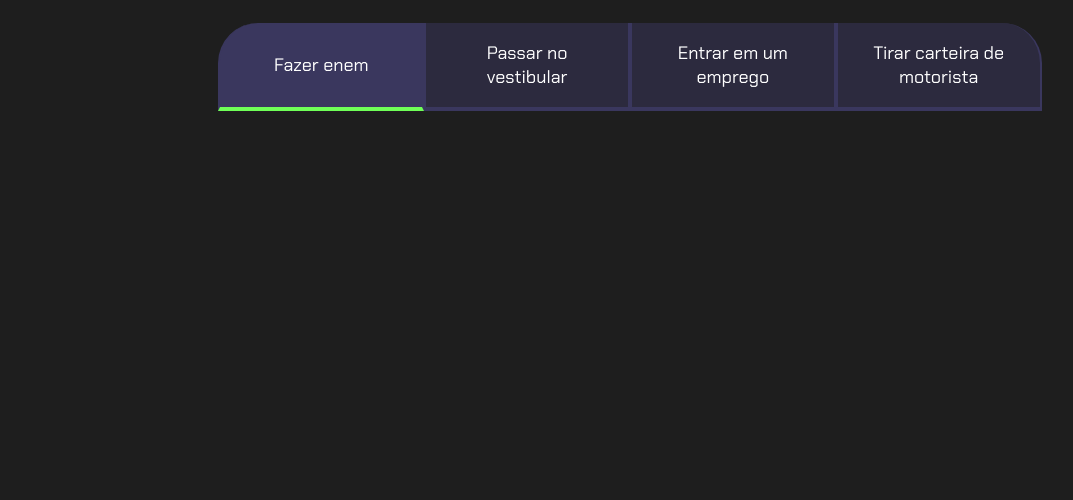
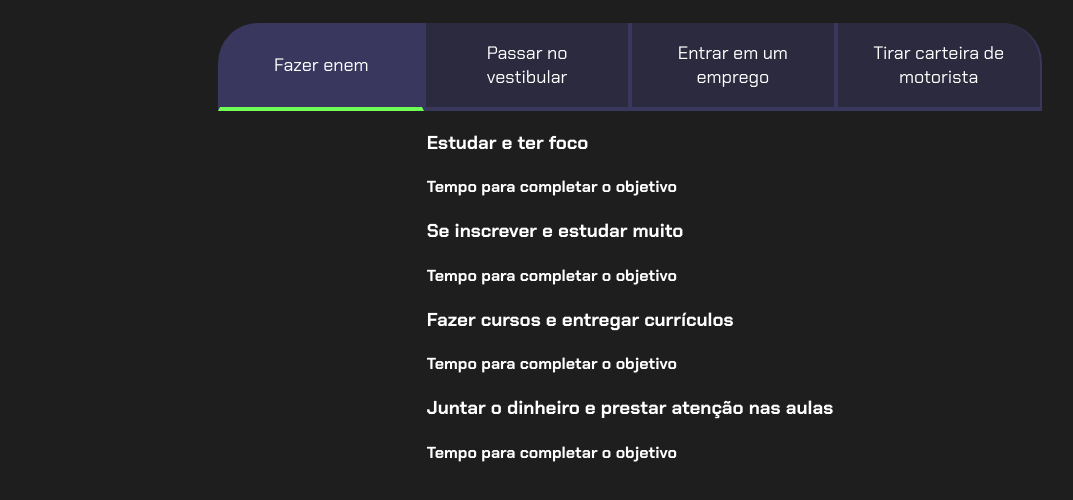
Before and after one commit to An1nhasz/siteprojetodevida3B-26, a plain HTML site: page index.html in a window 1280 px wide. Shown: the part 80-580 px from the top of the page, without its empty margins (10-1083 px from the left). Drawn offline with Linux system fonts and the light colour scheme.

Commit message:
aula1111

```diff
--- a/index.html
+++ b/index.html
@@ -1,13 +1,11 @@
 <!DOCTYPE html>
 <html lang="pt-br">
-
 <head>
     <meta charset="UTF-8">
     <meta name="viewport" content="width=device-width, initial-scale=1.0">
     <title>Meus objetivos do ano</title>
     <link rel="stylesheet" href="style.css">
 </head>
-
 <body>
     <section class="conteudo-principal">
         <h2 class="titulo-principal">Meus Objetivos do ano<span>_</span></h2>
@@ -17,6 +15,24 @@
             <button class="botao">Entrar em um emprego</button>
             <button class="botao">Tirar carteira de motorista</button>
         </div>
+       <div class="abas-texto">
+           <div class="aba-conteudo">
+                <h3 class="aba-conteudo-titulo-principal">Estudar e ter foco</h3>
+                <h4 class="aba-conteudo-titulo-secundario">Tempo para completar o objetivo</h4>
+            </div>
+             <div class="aba-conteudo">
+                <h3 class="aba-conteudo-titulo-principal">Se inscrever e estudar muito</h3>
+                <h4 class="aba-conteudo-titulo-secundario">Tempo para completar o objetivo</h4>
+            </div>
+             <div class="aba-conteudo">
+                <h3 class="aba-conteudo-titulo-principal">Fazer cursos e entregar currículos</h3>
+                <h4 class="aba-conteudo-titulo-secundario">Tempo para completar o objetivo</h4>
+            </div>
+             <div class="aba-conteudo">
+                <h3 class="aba-conteudo-titulo-principal">Juntar o dinheiro e prestar atenção nas aulas</h3>
+                <h4 class="aba-conteudo-titulo-secundario">Tempo para completar o objetivo</h4>
+            </div>
+      </div>
     </section>
     <script src="main.js"></script>
 </body>
```
